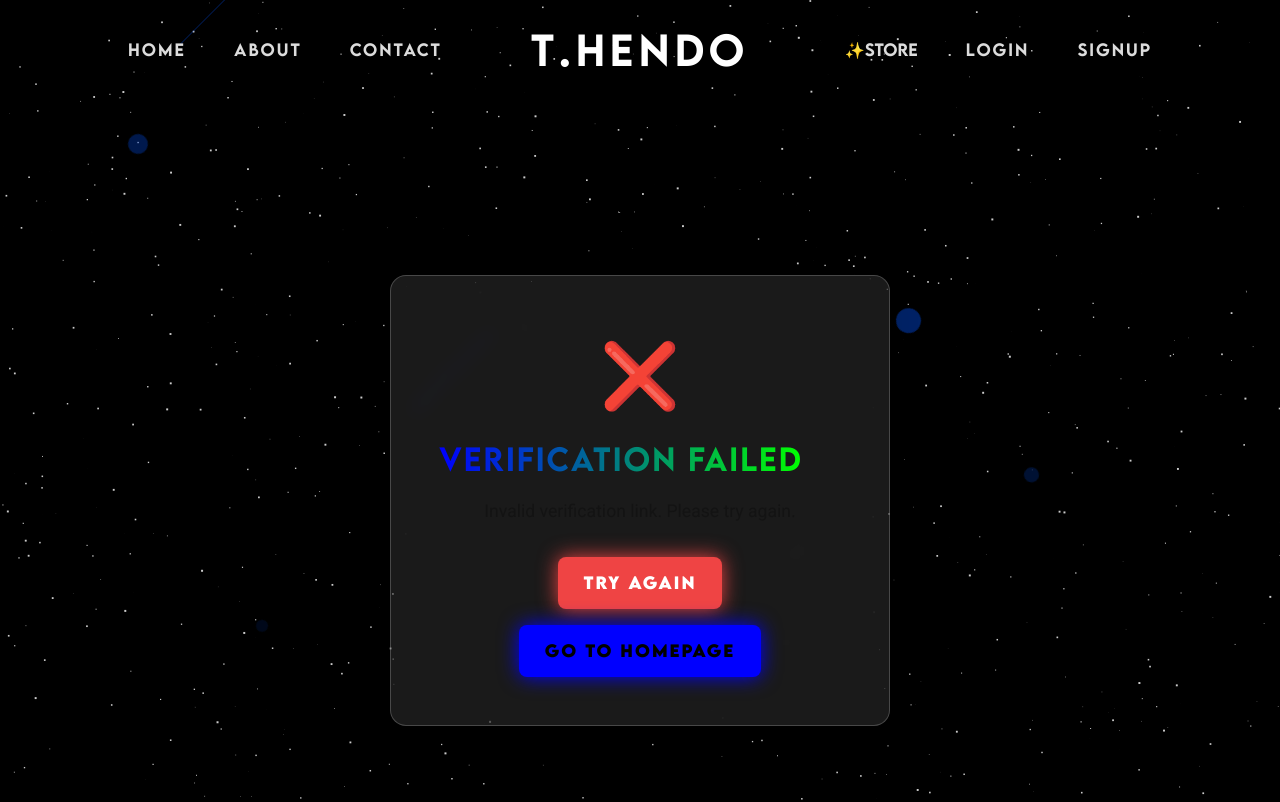
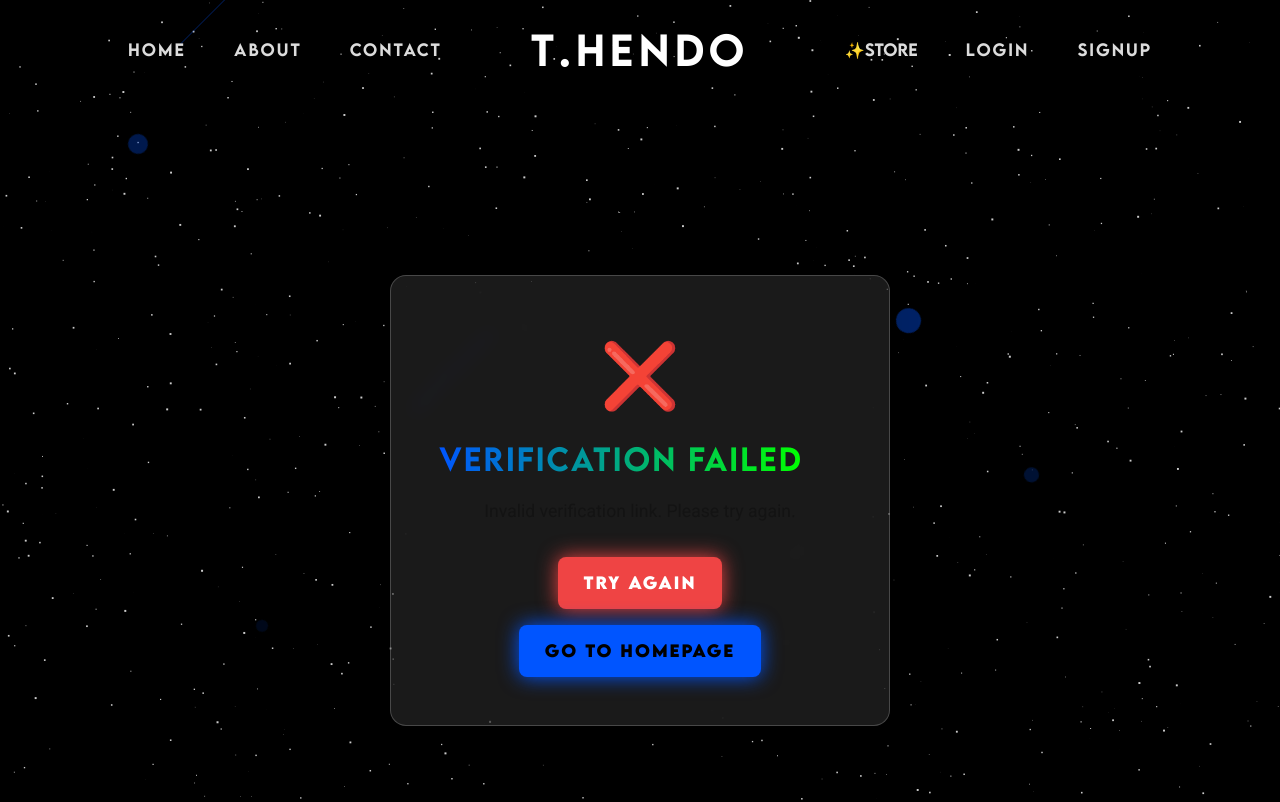
Before and after one commit to NikoDola/hendo, a Next.js app: page /verify-email in a window 1280 px wide. Shown: the top 802 px of the page. Built offline with nearby package versions, Linux system fonts and the light colour scheme; no server answers.

Commit message:
hendo different color aproach

```diff
--- a/src/app/layout.tsx
+++ b/src/app/layout.tsx
@@ -4,11 +4,11 @@ import localFont from "next/font/local";
 import { MouseProvider } from "@/context/context";
 import ConditionalNavbar from "@/components/client/ConditionalNavbar";
 import ConditionalFooter from "@/components/client/ConditionalFooter";
-import { ColorProvider } from "@/components/client/ColorProvider";
 import BackgroundEffects from "@/components/client/BackgroundEffects";
 import { UserAuthProvider } from "@/context/UserAuthContext";
 import { ColorToggleProvider } from "@/context/ColorToggleContext";
 import { CartProvider } from "@/context/CartContext";
+import ThemeCSSVariablesUpdater from "@/components/client/ThemeCSSVariablesUpdater";
 import { Roboto } from "next/font/google";
 
 
@@ -41,7 +41,7 @@ export default function RootLayout({ children }: { children: React.ReactNode })
     <html lang="en">
       <body style={{ backgroundColor: "black" }} className={`${lemonMilk.variable} antialiased relative`}>
         <ColorToggleProvider>
-          <ColorProvider>
+          <ThemeCSSVariablesUpdater />
           <BackgroundEffects />
           <MouseProvider>
             <UserAuthProvider>
@@ -54,7 +54,6 @@ export default function RootLayout({ children }: { children: React.ReactNode })
               </CartProvider>
             </UserAuthProvider>
           </MouseProvider>
-          </ColorProvider>
         </ColorToggleProvider>
       </body>
     </html>
--- a/src/app/verify-email/page.tsx
+++ b/src/app/verify-email/page.tsx
@@ -3,7 +3,6 @@
 import { Suspense, useEffect, useState } from "react";
 import Link from "next/link";
 import { useSearchParams } from "next/navigation";
-import { ColorProvider } from "@/components/client/colorProvider/ColorProvider";
 import "./verify-email.css";
 
 function VerifyEmailInner() {
@@ -52,7 +51,6 @@ function VerifyEmailInner() {
   }, [searchParams]);
 
   return (
-    <ColorProvider>
       <section className="section-regular verifyWrapper">
         <div className="verificationCard">
           {status === 'loading' && (
@@ -87,9 +85,7 @@ function VerifyEmailInner() {
             </>
           )}
         </div>
-      </section>
-    </ColorProvider>
-  );
+      </section>  );
 }
 
 export default function VerifyEmail() {
--- a/src/components/client/ColorProvider.tsx
+++ /dev/null
@@ -1,24 +0,0 @@
-"use client";
-
-import React from "react";
-import { useColorToggle } from "@/context/ColorToggleContext";
-
-export function ColorProvider({ children }: { children: React.ReactNode }) {
-  const { color, color1, color2 } = useColorToggle();
-
-  return (
-    <div
-      className="colorProviderWrapper"
-      style={
-        {
-          "--theme-color": color,
-          "--theme-color-1": color1,
-          "--theme-color-2": color2,
-          transition: "--theme-color 5s ease, --theme-color-1 5s ease, --theme-color-2 5s ease",
-        } as React.CSSProperties & { [key: string]: string }
-      }
-    >
-      {children}
-    </div>
-  );
-}
--- a/src/components/client/ColorSlider.tsx
+++ b/src/components/client/ColorSlider.tsx
@@ -1,6 +1,6 @@
 "use client";
 import React, { useState, useEffect } from "react";
-import { ColorProvider } from "./ColorProvider";
+import { useColorToggle } from "@/context/ColorToggleContext";
 import "./ColorSlider.css";
 
 interface ColorSliderProps {
@@ -108,9 +108,5 @@ function ColorSliderInner({
 }
 
 export default function ColorSlider(props: ColorSliderProps) {
-  return (
-    <ColorProvider>
-      <ColorSliderInner {...props} />
-    </ColorProvider>
-  );
+  return <ColorSliderInner {...props} />;
 }
--- a/src/components/client/NavBar.tsx
+++ b/src/components/client/NavBar.tsx
@@ -3,7 +3,6 @@ import Link from "next/link";
 import { useState, useEffect } from "react";
 import "./NavBar.css";
 import Logo from "./Logo";
-import { ColorProvider } from "./ColorProvider";
 import { CiShoppingCart } from "react-icons/ci";
 import { CiUser } from "react-icons/ci";
 import { IoMoonOutline } from "react-icons/io5";
@@ -98,7 +97,7 @@ export default function NavMenu() {
   };
 
   return (
-    <ColorProvider>
+    <>
       {/* Desktop Navigation */}
       <header className="headerWrapperDesktop">
         <nav className="navWrapperDesktop">
@@ -350,6 +349,6 @@ export default function NavMenu() {
         </nav>
 
       </header>
-    </ColorProvider>
+    </>
   );
 }
--- /dev/null
+++ b/src/components/client/ThemeCSSVariablesUpdater.tsx
@@ -0,0 +1,16 @@
+"use client";
+import { useColorToggle } from "@/context/ColorToggleContext";
+import { useEffect } from "react";
+
+export default function ThemeCSSVariablesUpdater() {
+  const { color, color1, color2 } = useColorToggle();
+
+  useEffect(() => {
+    const style = document.documentElement.style;
+    style.setProperty("--theme-color", color);
+    style.setProperty("--theme-color-1", color1);
+    style.setProperty("--theme-color-2", color2);
+  }, [color, color1, color2]);
+
+  return null;
+}
--- a/src/components/client/colorProvider/ColorProvider.tsx
+++ /dev/null
@@ -1,40 +0,0 @@
-"use client";
-
-import React, { useEffect, useState } from "react";
-
-const palette = [
-  ["#0000ff", "#00ff00"], // blue → green
-  ["#ff0000", "#8000ff"], // red → purple
-  ["#ffff00", "#000000"], // yellow → black
-  ["#00ff00", "#ff00ff"], // neon green → magenta
-  ["#ff6600", "#0066ff"], // orange → blue
-  ["#00ffff", "#ff0000"], // cyan → red
-  ["#ffffff", "#ff00ff"]  // white → magenta
-];
-
-export function ColorProvider({ children }: { children: React.ReactNode }) {
-  const [index, setIndex] = useState(0);
-
-  useEffect(() => {
-    // Cycle every 8 seconds (5s transition + 3s display)
-    const interval = setInterval(() => {
-      setIndex(prev => (prev + 1) % palette.length);
-    }, 8000);
-    return () => clearInterval(interval);
-  }, []);
-
-  const [color1, color2] = palette[index];
-
-  return (
-    <div
-      className="colorProviderWrapper"
-      style={{
-        "--theme-color-1": color1,
-        "--theme-color-2": color2,
-        "--theme-color": color1,
-      } as React.CSSProperties & { [key: string]: string }}
-    >
-      {children}
-    </div>
-  );
-}
```
Also changed, not shown: src/components/pages/UnderConstruction.tsx (+1 -6 lines). Lines whose indentation alone changed are shown as unchanged.
